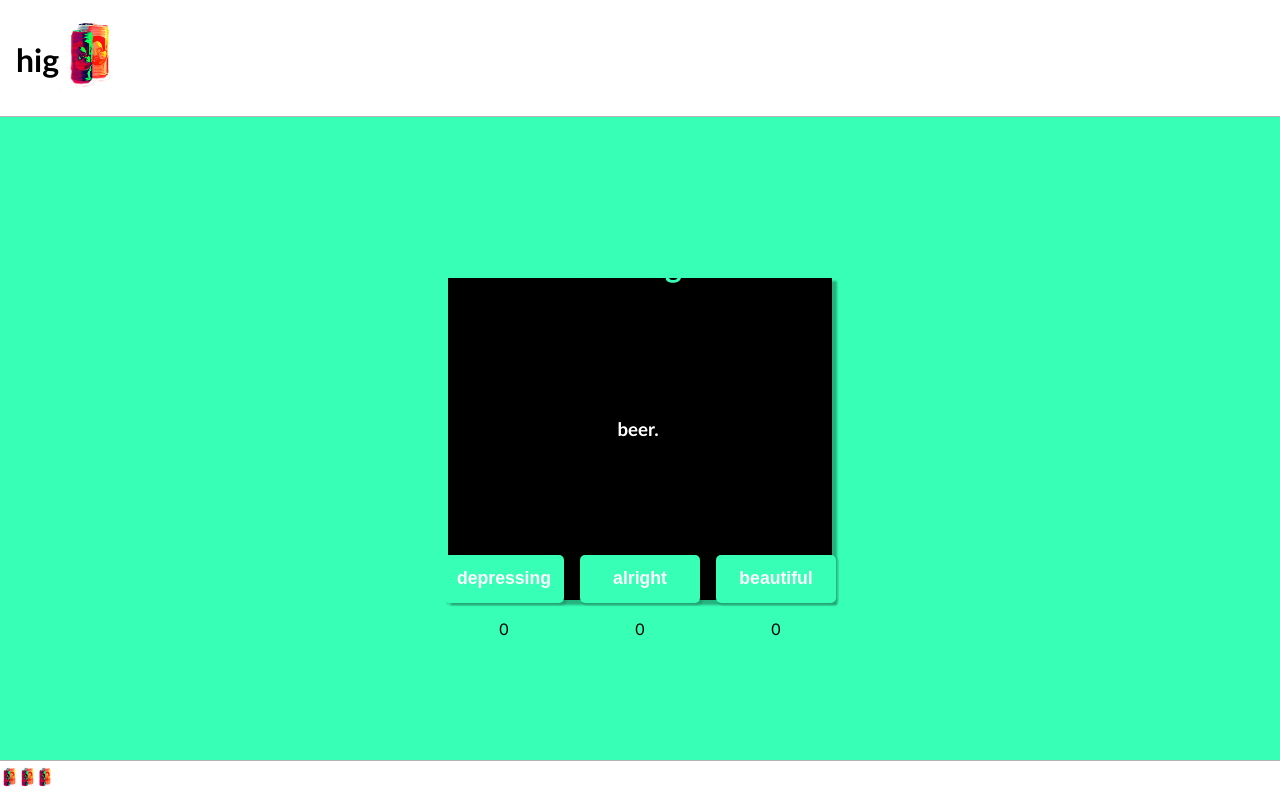
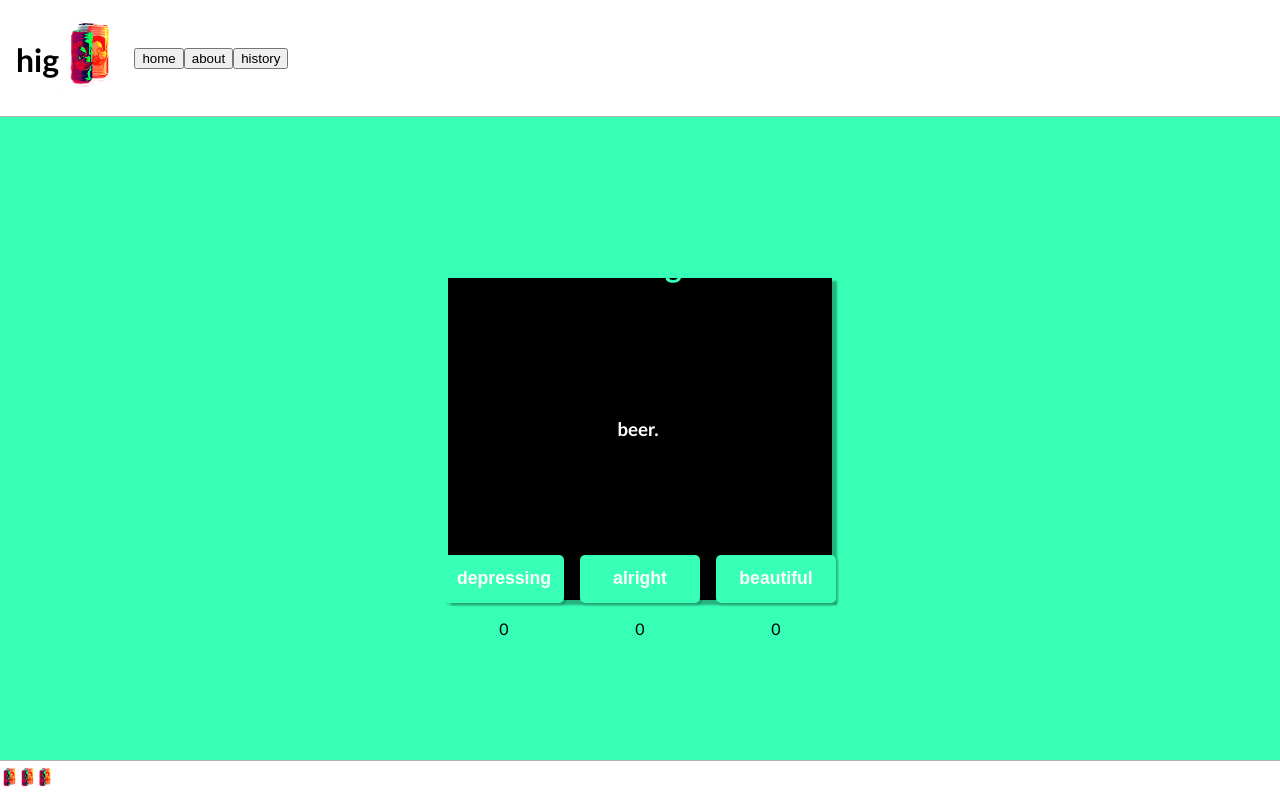
Before and after one commit to inherentspice/Hig, a React (Create React App) app: page / in a window 1280 px wide. Built offline with nearby package versions, Linux system fonts and the light colour scheme; the HTML template or start-up script is replaced by a standard one.

Commit message:
used state to control page display

```diff
--- a/src/App.js
+++ b/src/App.js
@@ -1,9 +1,8 @@
 import { useState } from 'react';
 import './App.css';
-import ImageGenerator from "./components/ImageGenerator"
-import Buttons from "./components/Buttons"
 import Header from "./components/Header"
 import Footer from "./components/Footer"
+import Main from "./components/Main"
 
 function App() {
   const [dayQuality, setDayQuality] = useState(
@@ -16,6 +15,8 @@ function App() {
   const [color, setColor]  = useState(getColors(dayQuality))
 
   const [maxColor, setMaxColor] = useState(getMaxColors(dayQuality))
+
+  const [page, setPage] = useState({home: true, about: false})
 
   function getColors(dayQuality) {
     const color = `rgb(${(dayQuality.depressing * 23) % 255}, ${(dayQuality.alright * 52) % 255}, ${(dayQuality.beautiful * 27) % 255})`
@@ -38,16 +39,24 @@ function App() {
     setColor(() => getColors({...dayQuality, [name]:dayQuality[name] + 1}))
   }
 
+  function handlePageTransition(e) {
+    const name = e.target.textContent
+    let newPage
+    if (name === 'home') {
+      newPage = {home: true, about: false, history: false}
+    } else if (name === 'about') {
+      newPage = {home: false, about: true, history: false}
+    } else if (name === 'history') {
+      newPage = {home: false, about: false, history: true}
+    }
+    setPage(() => newPage)
+  }
   return (
     <>
-    <Header />
-    <main>
-      <div className="main--contents"style={{backgroundColor: `${maxColor}`}}>
-        <h1>hows it goin</h1>
-        <ImageGenerator color={color} maxColor={maxColor}/>
-        <Buttons handleClick={handleClick} dayQuality={dayQuality}/>
-      </div>
-    </main>
+    <Header handlePageTransition={handlePageTransition}/>
+    {page.about && <h1>hi</h1>}
+    {page.history && <h1>the ghost of history</h1>}
+    {page.home && <Main maxColor={maxColor} color={color} handleClick={handleClick} dayQuality={dayQuality}/>}
     <Footer />
     </>
   );
--- a/src/components/Header.js
+++ b/src/components/Header.js
@@ -1,6 +1,6 @@
 import Logo from "../images/hig-logo-v7.png"
 
-export default function Header() {
+export default function Header(props) {
   return (
     <>
     <header>
@@ -8,6 +8,12 @@ export default function Header() {
         <h1>hig</h1>
         <img className="header--logo" src={Logo} alt="ai generated cartoon of beer cans"></img>
       </div>
+      <button onClick={props.handlePageTransition}>home</button>
+      <button onClick={props.handlePageTransition}>about</button>
+      <button onClick={props.handlePageTransition}>history</button>
+
+
+
     </header>
     </>
   )
--- /dev/null
+++ b/src/components/Main.js
@@ -0,0 +1,14 @@
+import ImageGenerator from "./ImageGenerator"
+import Buttons from "./Buttons"
+
+export default function Main(props) {
+  return (
+  <main>
+    <div className="main--contents"style={{backgroundColor: `${props.maxColor}`}}>
+      <h1>hows it goin</h1>
+        <ImageGenerator color={props.color} maxColor={props.maxColor}/>
+        <Buttons handleClick={props.handleClick} dayQuality={props.dayQuality}/>
+    </div>
+  </main>
+  )
+}
```
